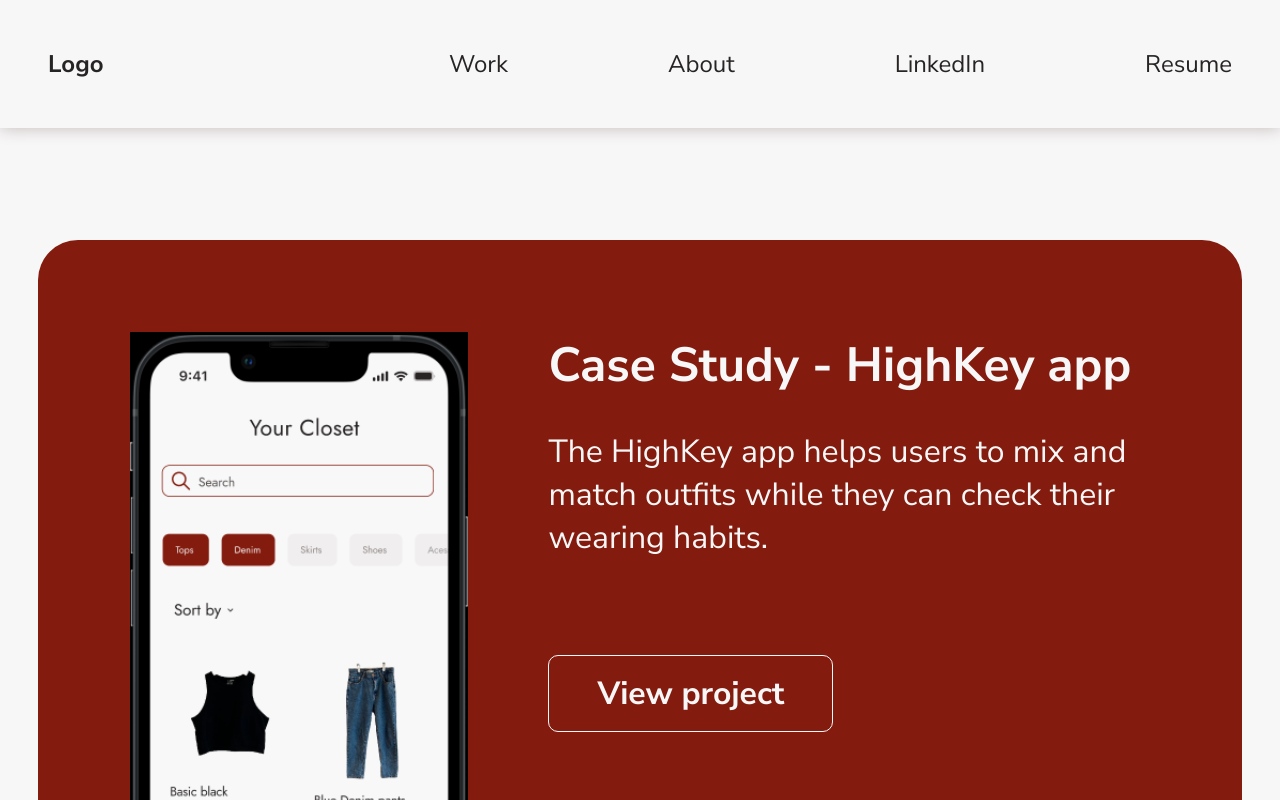
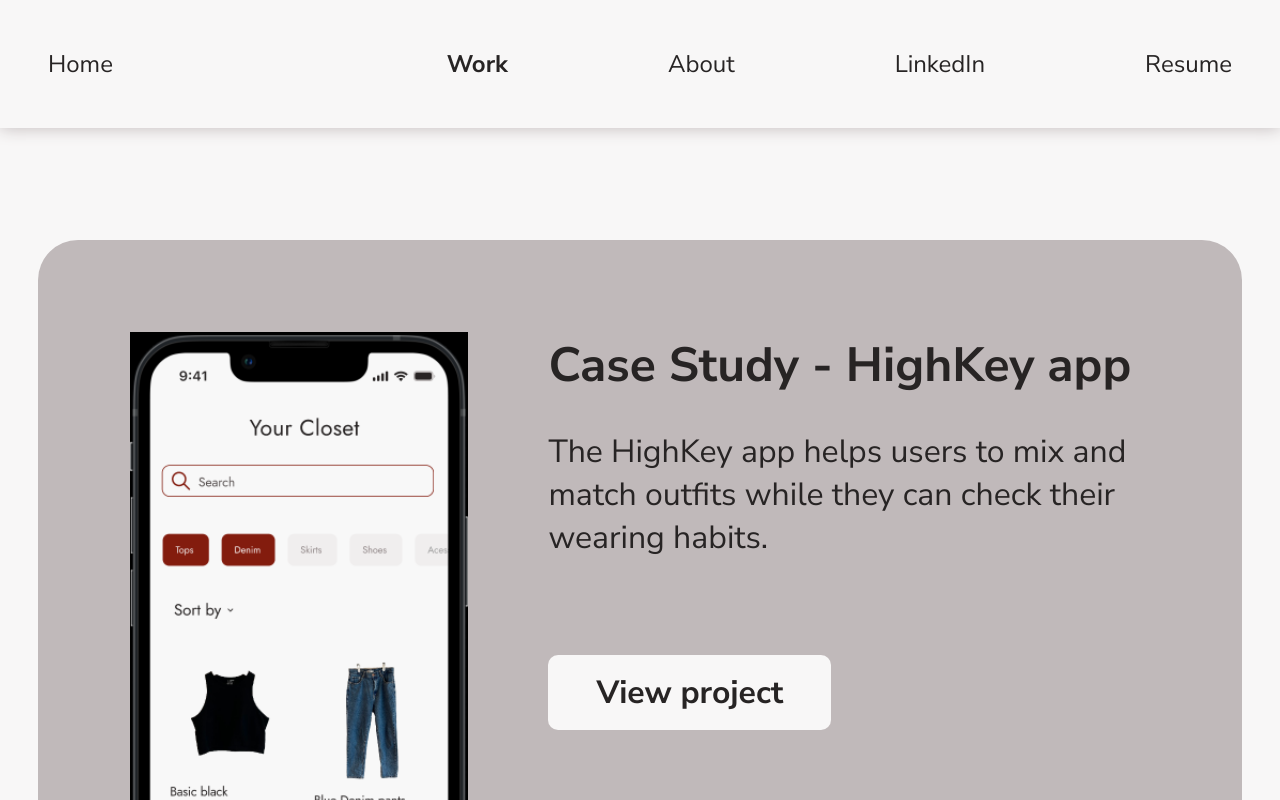
Before and after one commit to clayton-duarte/julias-portfolio-nextjs, a Next.js app: page /work in a window 1280 px wide. Shown: the top 800 px of the page. Built offline with nearby package versions, Linux system fonts and the light colour scheme.

Commit message:
chore: updates relative imports

```diff
--- a/src/components/Header.tsx
+++ b/src/components/Header.tsx
@@ -1,3 +1,6 @@
+import { useRouter } from 'next/router'
+import { ReactNode, useMemo } from 'react'
+
 import styled from '@emotion/styled'
 
 import Container from './Container'
@@ -21,7 +24,8 @@
   gap: 10rem;
 `
 
-const Link = styled.a`
+const Link = styled.a<{ active?: boolean }>`
+  font-weight: ${props => props.active ? 700 : 400};
   text-decoration: none;
   transition: 250ms;
   color: inherit;
@@ -30,27 +34,37 @@
   }
 `
 
-const Home = styled(Link)`
-  font-weight: 700;
+const DesktopLink = styled(Link)`
+  @media only screen and (max-width: 1024px) {
+    display: none;
+  }
 `
 
-const DesktopLink = styled(Link)`
-@media only screen and (max-width: 1024px) {
-  .hiddenMedium {
-    display: none;
-  }
+function SmartLink({ children, href }: { children: ReactNode, href: string }) {
+  const router = useRouter();
+
+  const isActive = useMemo(() => {
+    if (href === '/' && router.pathname !== '/') return false;
+
+    if (router.pathname.startsWith(href)) return true;
+
+    return false;
+  }, [href, router.pathname])
+
+  return (
+    <Link active={isActive} href={href}>{children}</Link>
+  )
 }
-`
 
 export default function HeaderComponent() {
   return (
     <Header>
       <Container>
         <Wrapper>
-          <Home href='/'>Logo</Home>
+          <SmartLink href='/'>Home</SmartLink>
           <Nav>
-            <Link href="/work">Work</Link>
-            <Link href="#">About</Link>
+            <SmartLink href="/work">Work</SmartLink>
+            <SmartLink href="/about">About</SmartLink>
             <DesktopLink href="#">LinkedIn</DesktopLink>
             <DesktopLink href="#">Resume</DesktopLink>
           </Nav>
--- a/src/components/ProjectCard.tsx
+++ b/src/components/ProjectCard.tsx
@@ -3,8 +3,8 @@
 import styled from "@emotion/styled"
 
 const Card = styled.div`
-  background: ${props => props.theme.PRIMARY};
-  color: ${props => props.theme.WHITE};
+  background: ${props => props.theme.LIGHT};
+  /* color: ${props => props.theme.WHITE}; */
   border-radius: 40px;
   padding: 92px;
   display: flex;
@@ -30,10 +30,11 @@
 `
 
 const Button = styled.a`
-  border: 1px solid ${props => props.theme.WHITE};
-  color: ${props => props.theme.WHITE};
+  /* border: 1px solid ${props => props.theme.WHITE}; */
+  background: ${props => props.theme.WHITE};
+  color: ${props => props.theme.BLACK};
   transition: 250ms linear;
-  background: transparent;
+  /* background: transparent; */
   text-decoration: none;
   align-items: center;
   border-radius: 10px;
@@ -42,22 +43,22 @@
   font-weight: 700;
   font-size: 32px;
   &:hover {
-    border: 1px solid ${props => props.theme.PRIMARY};
+    /* border: 1px solid ${props => props.theme.PRIMARY}; */
     background: ${props => props.theme.WHITE};
     color: ${props => props.theme.PRIMARY};
   }
 `
 
 export interface ProjectCardProps {
+  title: string;
   description: string;
-  title: string;
-  cta: string;
+  href?: string;
 }
 
 export default function ProjectCard({
   title,
   description,
-  cta
+  href = "#"
 }: ProjectCardProps) {
   return (
     <Card>
@@ -73,8 +74,8 @@
         <Description>
           {description}
         </Description>
-        <Button href="#">
-          {cta}
+        <Button href={href}>
+          View project
         </Button>
       </Content>
     </Card>
--- a/src/pages/_app.tsx
+++ b/src/pages/_app.tsx
@@ -1,6 +1,6 @@
 import type { AppProps } from "next/app";
 
-import { ThemeProvider } from "@/theme";
+import { ThemeProvider } from "~/theme";
 import createCache from "@emotion/cache";
 import { CacheProvider } from "@emotion/react";
 
--- a/src/pages/index.tsx
+++ b/src/pages/index.tsx
@@ -1,7 +1,6 @@
-
 import styled from '@emotion/styled'
 
-import Header from '@/components/Header'
+import Header from '~/components/Header'
 
 const Article = styled.article`
   background-image: url("https://placehold.co/1920x1080?text=placeholder");
--- a/src/pages/work.tsx
+++ b/src/pages/work/index.tsx
@@ -1,8 +1,8 @@
 import styled from "@emotion/styled";
 
-import Container from "@/components/Container";
-import Header from "@/components/Header";
-import ProjectCard, { ProjectCardProps } from "@/components/ProjectCard";
+import Container from "~/components/Container";
+import Header from "~/components/Header";
+import ProjectCard, { ProjectCardProps } from "~/components/ProjectCard";
 
 const Content = styled.div`
   flex-direction: column;
@@ -14,15 +14,15 @@
 const projects: ProjectCardProps[] = [{
   title: "Case Study - HighKey app",
   description: "The HighKey app helps users to mix and match outfits while they can check their wearing habits.",
-  cta: "View project"
+  href: "/work/highkey-app-case-study"
 }, {
   title: "Kijiji - Industry Project",
   description: "The HighKey app helps users to mix and match outfits while they check their wearing habits.",
-  cta: "View project"
+  href: "/work/kijiji-industry-project"
 }, {
   title: "Case Study - HighKey app",
   description: "The HighKey app helps users to mix and match outfits while they can check their wearing habits.",
-  cta: "View project"
+  href: "/work/highkey-app-case-study"
 }]
 
 export default function WorkPage() {
--- a/tsconfig.json
+++ b/tsconfig.json
@@ -13,7 +13,7 @@
     "jsx": "preserve",
     "incremental": true,
     "paths": {
-      "@/*": ["./src/*"]
+      "~/*": ["./src/*"]
     }
   },
   "include": ["next-env.d.ts", "**/*.ts", "**/*.tsx"],
```
Also changed, not shown: src/pages/work/highkey-app-case-study.tsx (added, +14 -0 lines), .eslintrc.json.
